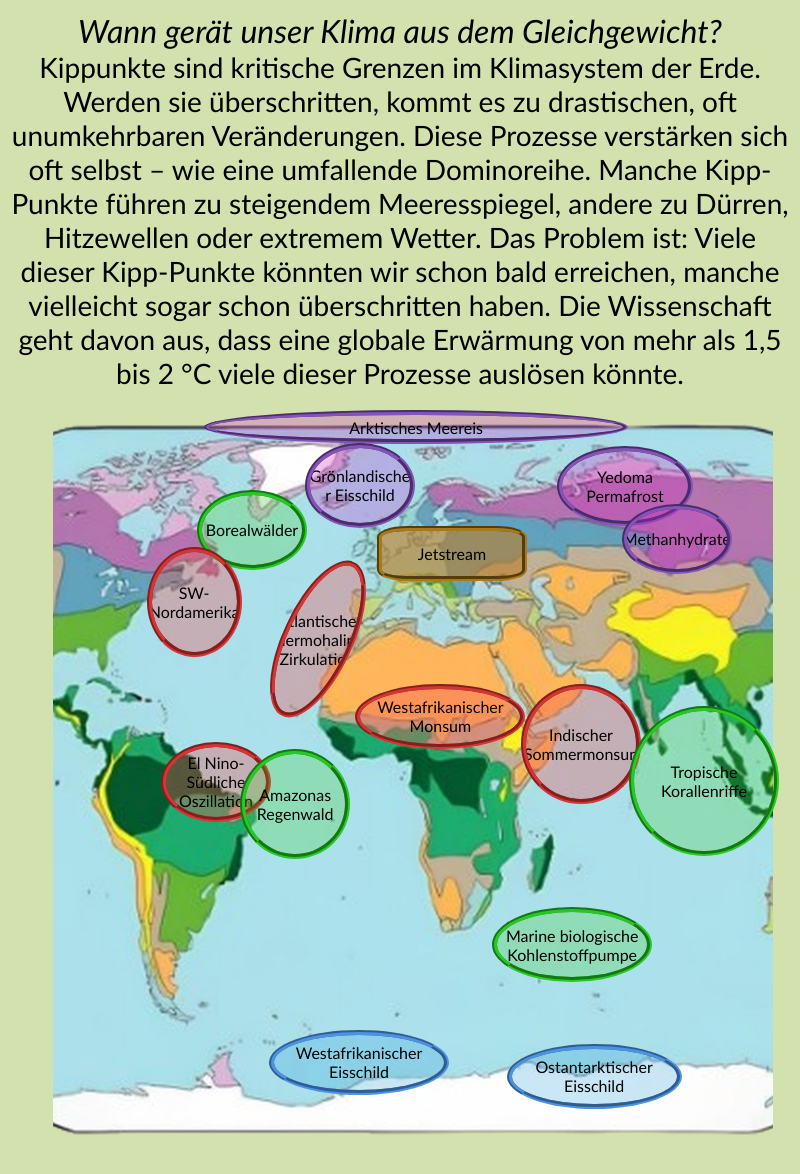
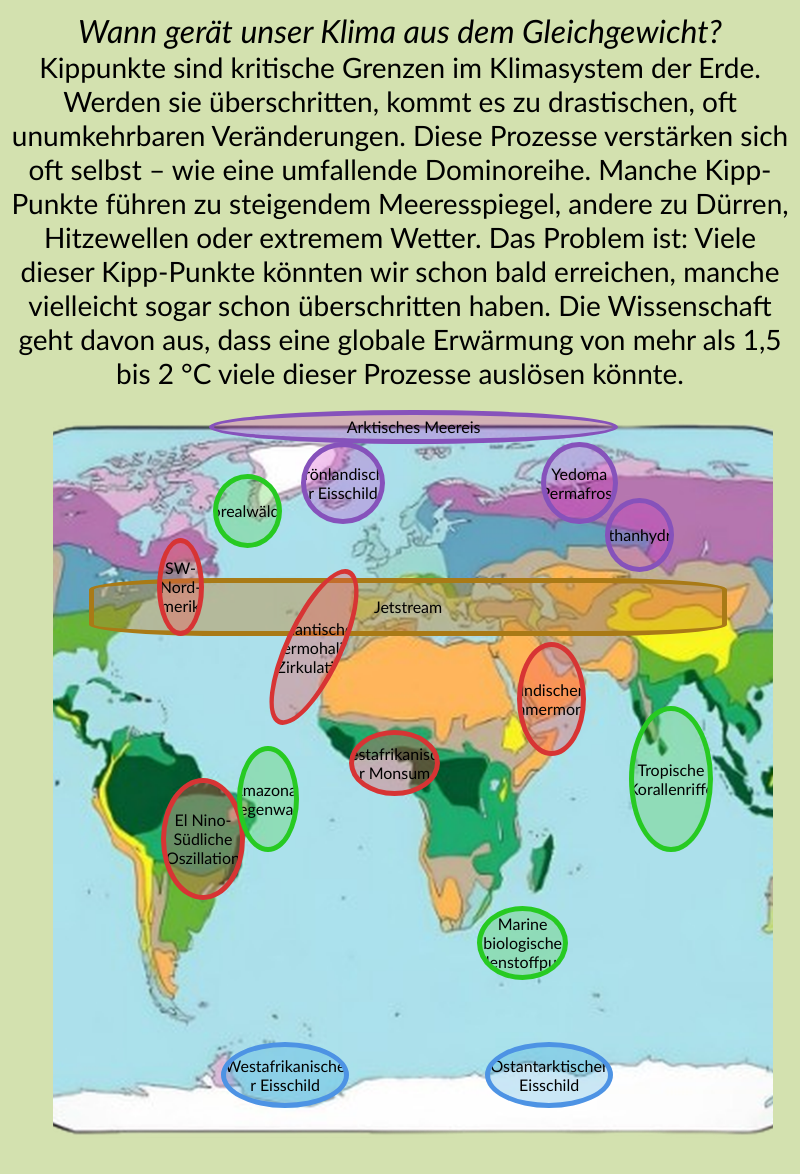
Before and after one commit to DanielZdravkovic/PM-APP, an Electron app: page Info/infoFront.html in a window 800 px wide. Shown: the part 94-1268 px from the top of the page. Drawn offline with Linux system fonts and the light colour scheme.

Commit message:
Größenanpassung behoben

```diff
--- a/Info/bubbles.json
+++ b/Info/bubbles.json
@@ -1,18 +1,18 @@
 [
-  {"id": "bArkMee", "x": 21, "y": -1, "text": "Arktisches Meereis", "link": "link/link1.mp4" },
-  {"id": "bGroEis", "x": 35, "y": 3.5, "text": "Grönlandischer Eisschild", "link": "link/link1.mp4" },
-  {"id": "bYedPer", "x": 70, "y": 4, "text": "Yedoma Permafrost", "link": "link/link1.mp4" },
-  {"id": "bBorWal", "x": 20, "y": 10, "text": "Borealwälder", "link": "link/link1.mp4" },
-  {"id": "bMetHyd", "x": 79, "y": 12, "text": "Methanhydrate", "link": "link/link1.mp4" },
-  {"id": "bJetStr", "x": 45, "y": 15, "text": "Jetstream", "link": "link/link1.mp4" },
-  {"id": "bSWNor", "x": 13, "y": 18, "text": "SW-Nordamerika", "link": "link/link1.mp4" },
-  {"id": "bAtlTheZir", "x": 32, "y": 19, "text": "Atlantische thermohaline Zirkulation", "link": "link/link1.mp4" },
-  {"id": "bIndSom", "x": 65, "y": 37, "text": "Indischer Sommermonsun", "link": "link/link1.mp4" },
-  {"id": "bWesMon", "x": 42, "y": 37, "text": "Westafrikanischer Monsum", "link": "link/link1.mp4" },
-  {"id": "bElNinSudOsz", "x": 15, "y": 45, "text": "El Nino-Südliche Oszillation", "link": "link/link1.mp4" },
-  {"id": "bAmaReg", "x": 26, "y": 46, "text": "Amazonas Regenwald", "link": "link/link1.mp4" },
-  {"id": "bTroKor", "x": 80, "y": 40, "text": "Tropische Korallenriffe", "link": "link/link1.mp4" },
-  {"id": "bMarBioKoh", "x": 61, "y": 68, "text": "Marine biologische Kohlenstoffpumpe", "link": "link/link1.mp4" },
-  {"id": "bWesEis", "x": 30, "y": 85, "text": "Westafrikanischer Eisschild", "link": "link/link1.mp4" },
-  {"id": "bOstEis", "x": 63, "y": 87, "text": "Ostantarktischer Eisschild", "link": "link/link1.mp4" }
+  {"id": "bArkMee", "x": 19.5, "y": -1, "text": "Arktisches Meereis", "link": "link/link1.mp4" },
+  {"id": "bGroEis", "x": 31, "y": 3, "text": "Grönlandischer Eisschild", "link": "link/link1.mp4" },
+  {"id": "bYedPer", "x": 61, "y": 3, "text": "Yedoma Permafrost", "link": "link/link1.mp4" },
+  {"id": "bBorWal", "x": 20, "y": 7, "text": "Borealwälder", "link": "link/link1.mp4" },
+  {"id": "bMetHyd", "x": 69, "y": 10, "text": "Methanhydrate", "link": "link/link1.mp4" },
+  {"id": "bJetStr", "x": 4.5, "y": 20, "text": "Jetstream", "link": "link/link1.mp4" },
+  {"id": "bSWNor", "x": 13, "y": 15, "text": "SW-Nord-amerika", "link": "link/link1.mp4" },
+  {"id": "bAtlTheZir", "x": 29, "y": 18, "text": "Atlantische thermohaline Zirkulation", "link": "link/link1.mp4" },
+  {"id": "bIndSom", "x": 58, "y": 28, "text": "Indischer Sommermonsun", "link": "link/link1.mp4" },
+  {"id": "bWesMon", "x": 37, "y": 39, "text": "Westafrikanischer Monsum", "link": "link/link1.mp4" },
+  {"id": "bElNinSudOsz", "x": 13.5, "y": 45, "text": "El Nino-Südliche Oszillation", "link": "link/link1.mp4" },
+  {"id": "bAmaReg", "x": 23, "y": 41, "text": "Amazonas Regenwald", "link": "link/link1.mp4" },
+  {"id": "bTroKor", "x": 72, "y": 36, "text": "Tropische Korallenriffe", "link": "link/link1.mp4" },
+  {"id": "bMarBioKoh", "x": 53, "y": 61, "text": "Marine biologische Kohlenstoffpumpe", "link": "link/link1.mp4" },
+  {"id": "bWesEis", "x": 21, "y": 78, "text": "Westafrikanischer Eisschild", "link": "link/link1.mp4" },
+  {"id": "bOstEis", "x": 54, "y": 78, "text": "Ostantarktischer Eisschild", "link": "link/link1.mp4" }
 ]
--- a/Info/infoLogic.js
+++ b/Info/infoLogic.js
@@ -6,12 +6,6 @@ async function loadBubbles() {
         const bubbles = await response.json();
         if (!bubbles || bubbles.length === 0) {
             console.warn("Keine Bubbles gefunden.");
-            return;
-        }
-
-        const container = document.getElementById("World-Map-Div");
-        if (!container) {
-            console.error("Fehler: Container 'World-Map-Div' nicht gefunden.");
             return;
         }
 
@@ -39,19 +33,18 @@ async function loadBubbles() {
                 div.className = "bubbles";
                 div.id = bubble.id;
                 const textElement = document.createElement("p");
-                div.appendChild(textElement);
                 textElement.className = "text";
                 textElement.innerText = bubble.text;
+                div.appendChild(textElement);
                 div.onclick = () => openPopup(bubble.link);
                 console.log("Bubble erstellt:", bubble.text);
 
                 // Position berechnen
                 div.style.position = "absolute";
-                div.style.left = `${(bubble.x / 100) * imgWidth}px`;
-                div.style.top = `${(bubble.y / 100) * imgHeight}px`;
+                div.style.left = `${bubble.x}vw`;
+                div.style.top = `${bubble.y}vh`;
                 div.style.zIndex = "10";
-
-                container.appendChild(div);
+                document.getElementById("World-Map-Div").appendChild(div);
             });
         }
 
@@ -69,12 +62,11 @@ async function loadBubbles() {
 function openPopup(videoSrc) {
     let popup = document.getElementById("video-popup");
     let video = document.getElementById("popup-video");
-
     if (!popup) {
         popup = document.createElement("div");
         popup.id = "video-popup";
         popup.style.position = "absolute";
-        popup.style.top = "90%";
+        popup.style.top = "40%";
         popup.style.left = "50%";
         popup.style.transform = "translate(-50%, -50%)";
         popup.style.width = "40vw";
@@ -106,7 +98,7 @@ function openPopup(videoSrc) {
 
         popup.appendChild(video);
         popup.appendChild(closeButton);
-        document.body.appendChild(popup);
+        document.getElementById("World-Map-Div").appendChild(popup);
     }
 
     video.src = videoSrc;
--- a/Info/infoLook.css
+++ b/Info/infoLook.css
@@ -4,6 +4,7 @@
     align-items: center;
     height: 100vh;
     margin-left: 45px;
+    z-index: 0;
 }
 #World-Map{
     position: absolute;
@@ -22,21 +23,21 @@
     font-size: 32px;
 }
 .bubbles {
-    position: absolute;
     display: flex; /* Ermöglicht zentrierten Text */
     align-items: center; /* Vertikale Zentrierung */
     justify-content: center; /* Horizontale Zentrierung */
     text-align: center; /* Mehrzeiliger Text mittig */
     width: 20vw; /* Einheitliche Breite */
     height: 20vh; /* Höhe gleich Breite für perfekten Kreis */
-    border: 2px solid black; /* Schwarzer Rahmen */
+    border: 5px solid black; /* Schwarzer Rahmen */
     border-radius: 50%; /* Vollständig rund */
     background-color: white; /* Hintergrundfarbe */
     word-wrap: break-word; /* Falls nötig, Umbrüche */
     overflow: hidden; /* Kein Überlauf */
     font-family:'Gill Sans', 'Gill Sans MT', Calibri, 'Trebuchet MS', sans-serif;
-    font-size: 16px;
-    transition: transform 0.3s ease-in-out;
+    font-size: 100%;
+    z-index: 10;
+    transition: all 0.3s ease-in-out;
 }
 .bubbles:hover{
     cursor: pointer;
@@ -48,65 +49,68 @@
 */
 #bArkMee{
     height: 3%;
-    width: 56%;
-    border: 5px groove rgb(134, 82, 187);
+    width: 54%;
+    border: 5px solid rgb(134, 82, 187);
     background: rgba(205, 32, 199, 0.25);
 }
 #bArkMee.bubbles:hover{
     transform: scale(1, 1.1);
 }
 #bGroEis{
-    height: 75px;
-    width: 100px;
-    border: 5px groove rgb(134, 82, 187);
+    height: 9%;
+    width: 10%;
+    border: 5px solid rgb(134, 82, 187);
     background: rgba(205, 32, 199, 0.25)
 }
 #bYedPer{
-    height: 70px;
-    width: 126px;
-    border: 5px groove rgb(134, 82, 187);
+    height: 9%;
+    width: 9%;
+    border: 5px solid rgb(134, 82, 187);
     background: rgba(205, 32, 199, 0.25);
 }
 #bBorWal{
-    height: 70px;
-    width: 100px;
-    border: 5px groove rgb(39, 202, 34);
+    height: 8%;
+    width: 8%;
+    border: 5px solid rgb(39, 202, 34);
     background: rgba(61, 205, 32, 0.25)
 }
 #bMetHyd{
-    height: 60px;
-    width: 100px;
-    border: 5px groove rgb(134, 82, 187);
+    height: 8%;
+    width: 8%;
+    border: 5px solid rgb(134, 82, 187);
     background: rgba(205, 32, 199, 0.25)
 }
 #bJetStr{
-    height: 45px;
-    width: 140px;
-    border: 5px groove rgb(169, 122, 22);
-    background: rgba(192, 125, 37, 0.6);
+    height: 6%;
+    width: 85%;
+    border: 5px solid rgb(169, 122, 22);
+    background: rgba(192, 125, 37, 0.4);
     border-radius: 20%;
 }
+#bJetStr.bubbles:hover{
+    transform: scale(1, 1.1);
+}
 #bIndSom{
-    height: 110px;
-    width: 110px;
-    border: 5px groove rgb(215, 52, 52);
+    height: 13%;
+    width: 8%;
+    border: 5px solid rgb(215, 52, 52);
     background: rgba(244, 84, 84, 0.35)
 }
 #bTroKor{
-    height: 140px;
-    width: 140px;
-    border: 5px groove rgb(39, 202, 34);
+    height: 17%;
+    width: 10%;
+    border: 5px solid rgb(39, 202, 34);
     background: rgba(61, 205, 32, 0.25)
 }
 #bSWNor{
-    height: 100px;
-    width: 85px;
-    border: 5px groove rgb(215, 52, 52);
+    height: 11%;
+    width: 5%;
+    border: 5px solid rgb(215, 52, 52);
     background: rgba(244, 84, 84, 0.35)
 }
 #bAtlTheZir{
-    width: 60px;
-    border: 5px groove rgb(215, 52, 52);
+    width: 6.5%;
+    border: 5px solid rgb(215, 52, 52);
     background: rgba(244, 84, 84, 0.35);
     transform: rotate(25deg);
 }
@@ -117,38 +121,39 @@
     transform: rotate(25deg) scale(1.05);
 }
 #bWesMon{
-    height: 55px;
-    border: 5px groove rgb(215, 52, 52);
+    height: 7%;
+    width: 11%;
+    border: 5px solid rgb(215, 52, 52);
     background: rgba(244, 84, 84, 0.35)
 }
 #bElNinSudOsz{
-    width: 100px;
-    height: 70px;
-    border: 5px groove rgb(215, 52, 52);
+    width: 10%;
+    height: 14%;
+    border: 5px solid rgb(215, 52, 52);
     background: rgba(244, 84, 84, 0.35)
 }
 #bAmaReg{
-    height: 100px;
-    width: 100px;
-    border: 5px groove rgb(39, 202, 34);
+    height: 12%;
+    width: 7%;
+    border: 5px solid rgb(39, 202, 34);
     background: rgba(61, 205, 32, 0.25)
 }
 #bWesEis{
-    height: 55px;
-    width: 170px;
-    border: 5px groove rgb(77, 147, 228);
+    height: 7%;
+    width: 16%;
+    border: 5px solid rgb(77, 147, 228);
     background: rgba(47, 161, 218, 0.25)
 }
 #bMarBioKoh{
-    height: 65px;
-    width: 150px;
-    border: 5px groove rgb(39, 202, 34);
+    height: 8%;
+    width: 11%;
+    border: 5px solid rgb(39, 202, 34);
     background: rgba(61, 205, 32, 0.25)
 }
 #bOstEis{
-    height: 55px;
-    width: 165px;
-    border: 5px groove rgb(77, 147, 228);
+    height: 7%;
+    width: 16%;
+    border: 5px solid rgb(77, 147, 228);
     background: rgba(47, 161, 218, 0.25)
 }
 
```
